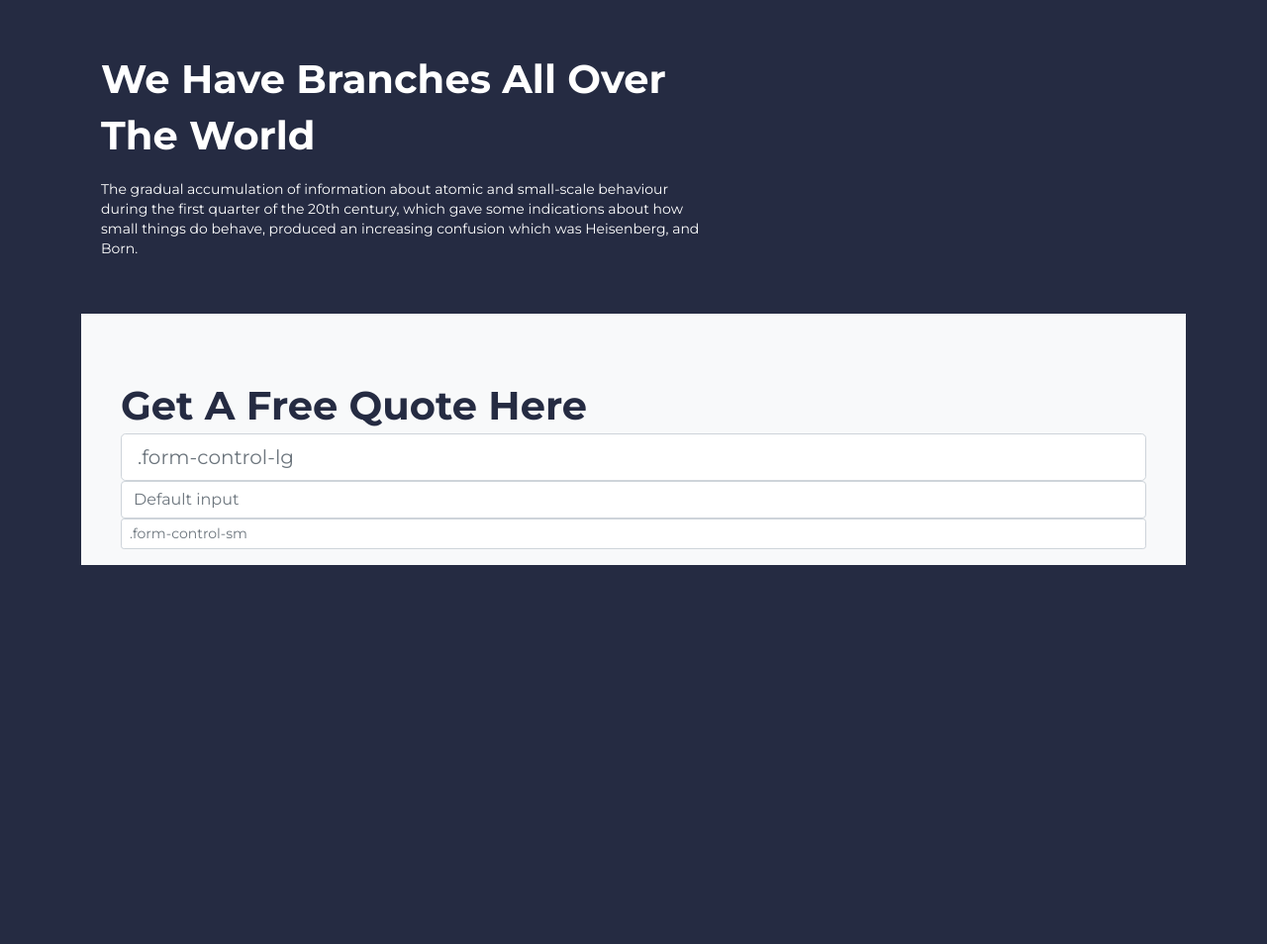
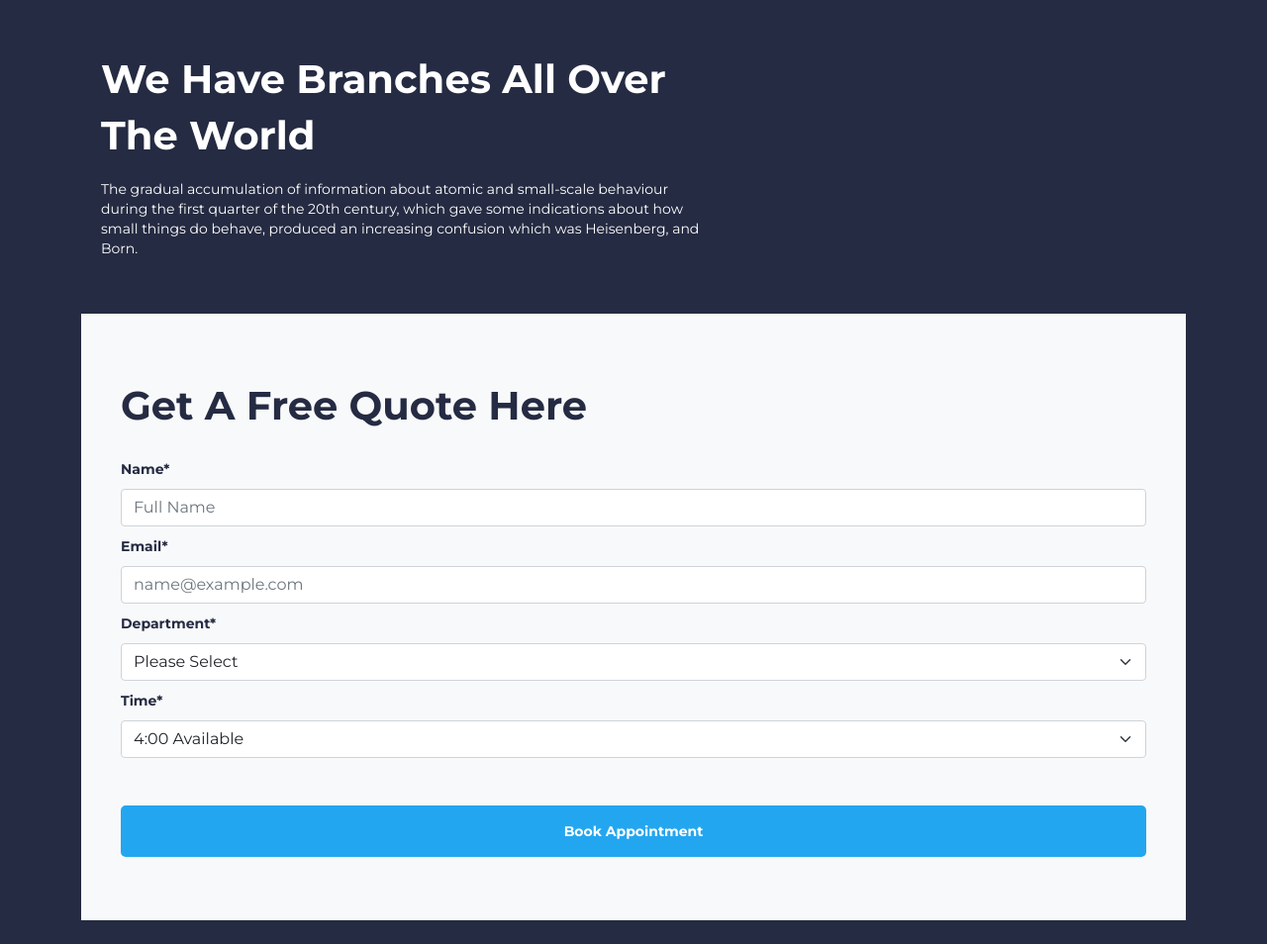
Before and after one commit to yelenchuk/ifinance_bootstrap5, a plain HTML site: page index.html in a window 1280 px wide. Shown: the part 3107-4061 px from the top of the page at 99% size. Before the commit the page ends 3702 px from the top, so only its background shows below. Drawn offline with nearby package versions, Linux system fonts and the light colour scheme; a web font is replaced by a local one.

Commit message:
add section contact

```diff
--- a/index.html
+++ b/index.html
@@ -20,7 +20,7 @@
             <div class="d-block d-sm-none">
                 <img src="img/card.svg">
             </div>
-            <button class="navbar-toggler" type="button" data-bs-toggle="collapse" data-bs-target="#navbarContent"
+            <button type="submit" class="navbar-toggler" type="button" data-bs-toggle="collapse" data-bs-target="#navbarContent"
                     aria-controls="navbarContent" aria-expanded="false" aria-label="Toggle navigation" >
                 <span class="navbar-toggler-icon"> </span>
             </button>
@@ -386,15 +386,15 @@
                 </div>
             </div>
             <div class="col-10 offset-1 col-md-3 my-2">
-                <div class="app-button bg-light d-flex align-items-center">
+                <div type="submit" class="app-button bg-light d-flex align-items-center">
                     <div class="px-4">
                         <svg width="29" height="27" viewBox="0 0 29 27" fill="none" xmlns="http://www.w3.org/2000/svg">
                             <path d="M11.2459 15.0438C11.2459 14.5725 10.9386 14.2583 10.4775 14.2583H1.25669C0.795643 14.2583 0.488281 14.5725 0.488281 15.0438V22.8993C0.488281 23.3706 0.795643 23.6848 1.25669 23.842L10.4775 24.9417C10.9386 24.9417 11.2459 24.6275 11.2459 24.3133V15.0438ZM13.5512 14.2583C13.0901 14.2583 12.7828 14.5725 12.7828 15.0438V24.3133C12.7828 24.7846 13.0901 25.0988 13.5512 25.2559L27.3824 26.827C27.8435 26.827 28.1508 26.5128 28.1508 26.1986V15.2009C28.1508 14.7296 27.8435 14.4154 27.3824 14.4154L13.5512 14.2583ZM11.2459 2.78924C11.2459 2.31791 10.9386 2.00369 10.4775 2.1608L1.25669 3.26057C0.795643 3.26057 0.488281 3.57479 0.488281 4.04612V11.9016C0.488281 12.3729 0.795643 12.6872 1.25669 12.6872H10.4775C10.9386 12.6872 11.2459 12.3729 11.2459 11.9016V2.78924ZM13.5512 1.84658C13.0901 1.84658 12.7828 2.31791 12.7828 2.78924V12.0587C12.7828 12.5301 13.0901 12.8443 13.5512 12.8443H27.3824C27.8435 12.8443 28.1508 12.5301 28.1508 12.0587V1.06103C28.1508 0.589702 27.8435 0.275483 27.3824 0.432593L13.5512 1.84658Z" fill="#252B42"/>
                         </svg>
                     </div>
                     <div>
-                        <div class="text_button">Download on the</div>
-                        <div class="text_button_other">Windows Store</div>
+                        <div type="submit" class="text_button">Download on the</div>
+                        <div type="submit" class="text_button_other">Windows Store</div>
                     </div>
                 </div>
             </div>
@@ -426,7 +426,7 @@
                             </div>
                         </div>
                         <div>
-                            <button class="btn pricing__button">
+                            <button type="submit" class="btn pricing__button">
                                 <div class="pricing__button--text">Try for free</div>
                             </button>
                         </div>
@@ -449,11 +449,10 @@
                             </div>
                         </div>
                         <div>
-                            <button class="btn pricing__button">
+                            <button type="submit" class="btn pricing__button">
                                 <div class="pricing__button--text">Try for free</div>
                             </button>
                         </div>
-
                     </div>
                 </div>
             </div>
@@ -478,12 +477,40 @@
                        <img src="./img/contact-cover.1.jpg" alt="" class="img-fluid">
                    </div>
                    <div class="m-4 p-3">
-                       <div class="header_title form__title">Get A Free Quote Here</div>
-                       <div>
-                           <input class="form-control form-control-lg" type="text" placeholder=".form-control-lg" aria-label=".form-control-lg example">
-                           <input class="form-control" type="text" placeholder="Default input" aria-label="deafult input example">
-                           <input class="form-control form-control-sm" type="text" placeholder=".form-control-sm" aria-label=".form-control-sm example">
-                       </div>
+                       <div class="header_title form__title mb-4">Get A Free Quote Here</div>
+                       <form>
+                           <div class="my-2">
+                               <label for="FormControlInput1" class="form-label contact__form-text">Name*</label>
+                               <input type="text" class="form-control" id="FormControlInput1" placeholder="Full Name">
+                           </div>
+                           <div class="mb-2">
+                               <label for="FormControlInput2" class="form-label contact__form-text">Email*</label>
+                               <input type="email" class="form-control" id="FormControlInput2" placeholder="name@example.com">
+                           </div>
+                           <div class="mb-2">
+                               <label for="FormControlInput3" class="form-label contact__form-text">Department*</label>
+                               <select class="form-select" aria-label="Select Department" id="FormControlInput3">
+                                   <option selected>Please Select</option>
+                                   <option value="1">Ukraine</option>
+                                   <option value="2">Poland</option>
+                                   <option value="3">Germany</option>
+                               </select>
+                           </div>
+                           <div class="mb-2">
+                               <label for="FormControlInput4" class="form-label contact__form-text">Time*</label>
+                               <select class="form-select" aria-label="Select time" id="FormControlInput4">
+                                   <option selected>4:00 Available</option>
+                                   <option value="1">6:00 Available</option>
+                                   <option value="2">8:00 Available</option>
+                                   <option value="3">10:00 Available</option>
+                               </select>
+                           </div>
+                           <div class="col-auto my-5">
+                               <button type="submit" class="btn contact__form__button">
+                                   <div class="pricing__button--text">Book Appointment</div>
+                               </button>
+                           </div>
+                       </form>
                    </div>
                </div>
            </div>
--- a/style.css
+++ b/style.css
@@ -213,3 +213,28 @@ body {
 .form__title {
     color: #252B42;
 }
+
+.contact__form-text {
+    color: #252B42;
+    font-weight: 600;
+    font-size: 0.875rem;
+    line-height: 1.5rem;
+}
+
+.contact__form-text label,select {
+    background: #F9F9F9;
+    color: #737373;
+    font-size: 0.875rem;
+    line-height: 1.75rem;
+}
+
+.contact__form-text select {
+    background: #F9F9F9;
+}
+
+.contact__form__button{
+    width: 100%;
+    height: 52px;
+    background: #23A6F0;
+    border-radius: 5px;
+}
```
